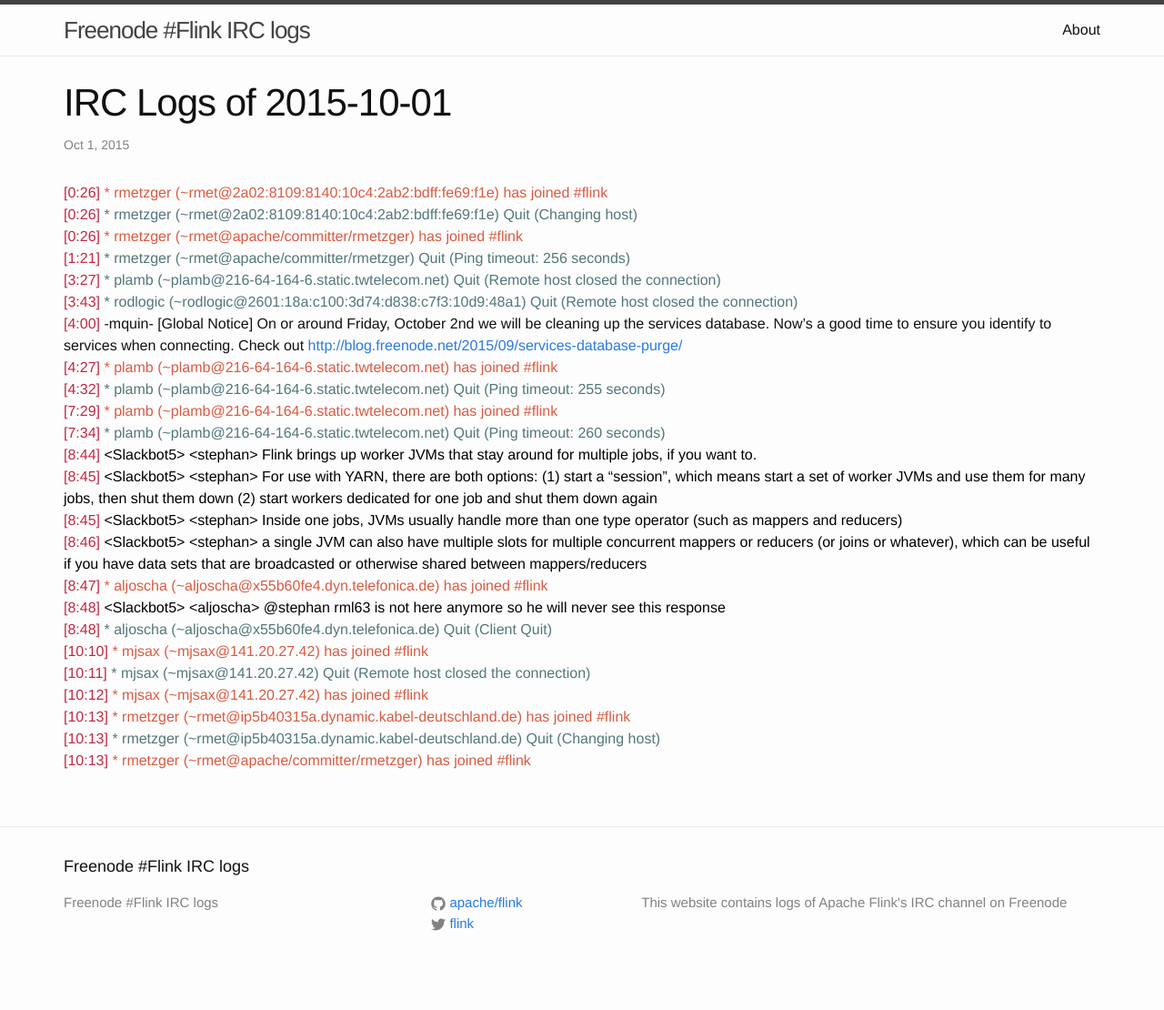
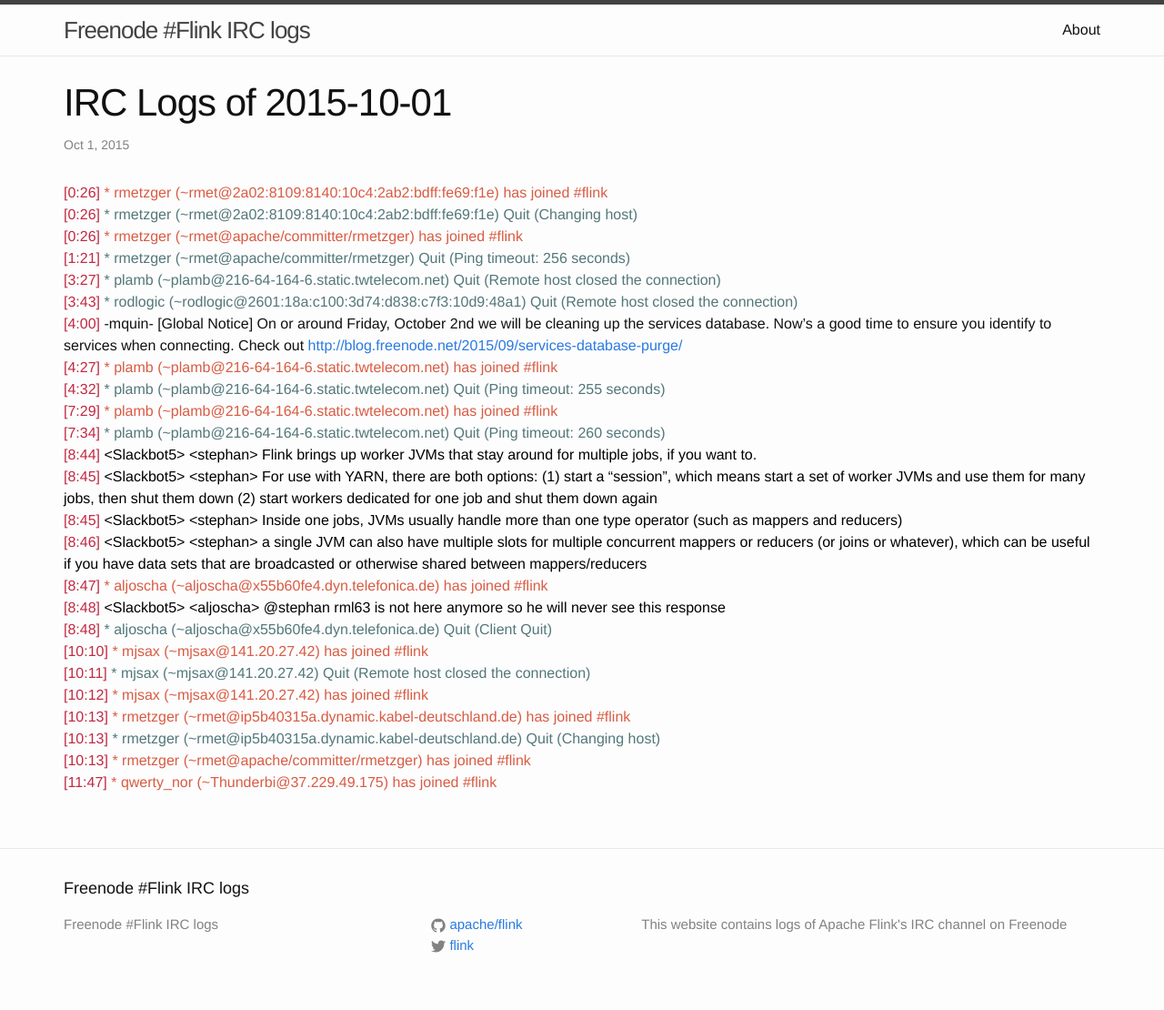
Before and after one commit to flink-irc-logs/flink-irc-logs.github.io, a Jekyll site: the page built from _posts/2015-10-01-logs.markdown, in a window 1280 px wide. Shown: the whole page at 91% size. Built offline with Jekyll 4.4.1, drawn with Linux system fonts in a browser that asks for light colours; before the commit the page ends 1086 px from its top, so only the background shows below that.

Commit message:
Update of the logs on Thu Oct  1 13:21:09 CEST 2015

```diff
--- a/_posts/2015-10-01-logs.markdown
+++ b/_posts/2015-10-01-logs.markdown
@@ -28,3 +28,4 @@
 <span class="irc-date">[10:13]</span> <span class="irc-green">* rmetzger (~rmet@ip5b40315a.dynamic.kabel-deutschland.de) has joined #flink</span><br />
 <span class="irc-date">[10:13]</span> <span class="irc-navy">* rmetzger (~rmet@ip5b40315a.dynamic.kabel-deutschland.de) Quit (Changing host)</span><br />
 <span class="irc-date">[10:13]</span> <span class="irc-green">* rmetzger (~rmet@apache/committer/rmetzger) has joined #flink</span><br />
+<span class="irc-date">[11:47]</span> <span class="irc-green">* qwerty_nor (~Thunderbi@37.229.49.175) has joined #flink</span><br />
```
